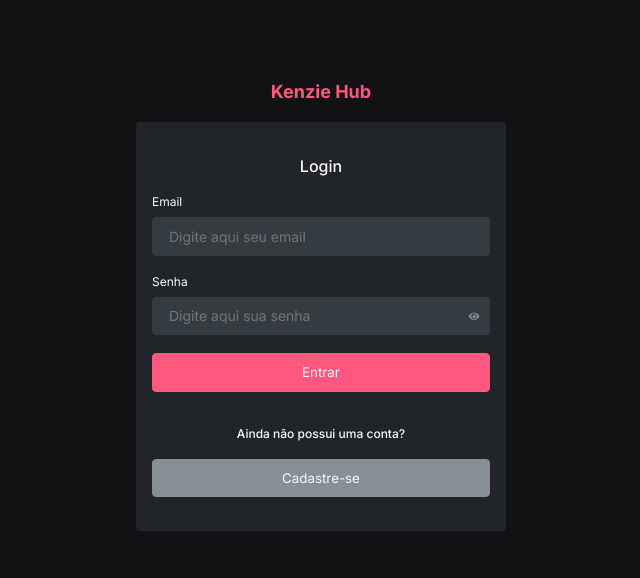
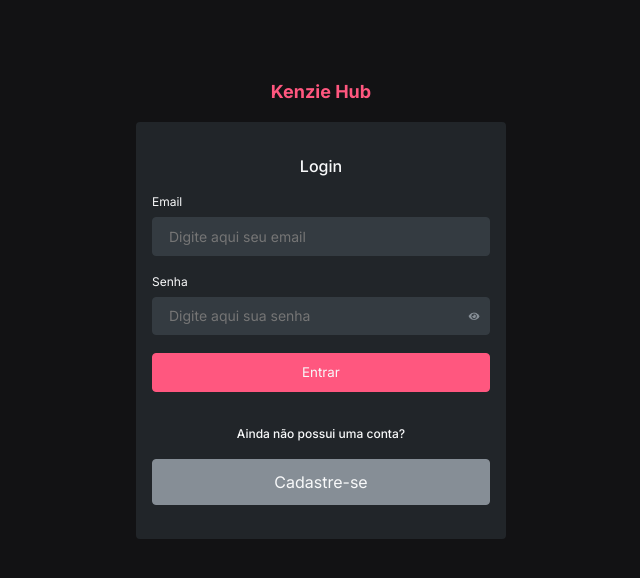
Before and after one commit to ricardocza/react-kenzie-hub, a React (Create React App) app: page / in a window 1280 px wide. Shown: the top 578 px of the page, without its empty margins (319-959 px from the left). Built offline with nearby package versions, Linux system fonts and the light colour scheme; what react-animations would draw is missing.

Commit message:
fix: change button with react Link

```diff
--- a/package.json
+++ b/package.json
@@ -13,7 +13,7 @@
     "react-dom": "^18.2.0",
     "react-hook-form": "^7.40.0",
     "react-router-dom": "^6.4.3",
-    "react-scripts": "5.0.1",
+    "react-scripts": "^5.0.1",
     "react-toastify": "^9.1.1",
     "styled-components": "^5.3.6",
     "web-vitals": "^2.1.0",
--- a/src/components/Header/index.jsx
+++ b/src/components/Header/index.jsx
@@ -1,3 +1,4 @@
+import { Link } from "react-router-dom";
 import { StyledHeader } from "./style";
 
 export const Header = ({ setCurrentRoute, setUserData }) => {
@@ -10,8 +11,9 @@ export const Header = ({ setCurrentRoute, setUserData }) => {
   return (
     <StyledHeader>
       <h1>Kenzie Hub</h1>
-
-      <button onClick={clearStorage}>Voltar</button>
+      <Link onClick={clearStorage} to={"/"}>
+        Voltar
+      </Link>
     </StyledHeader>
   );
 };
--- a/src/components/Header/style.js
+++ b/src/components/Header/style.js
@@ -12,7 +12,10 @@ export const StyledHeader = styled.header`
     margin: 0;
   }
 
-  button {
+  a {
+    display: flex;
+    justify-content: center;
+    align-items: center;
     width: 100%;
     max-width: 100px;
     height: 38.5px;
@@ -22,13 +25,9 @@ export const StyledHeader = styled.header`
     color: var(--color-grey0);
     cursor: pointer;
   }
-  button:hover {
+  a:hover {
     background-color: var(--color-grey2);
     border: 1px solid var(--color-grey2);
     transition: 0.3s;
   }
-
-  a {
-    max-width: 100px;
-  }
 `;
--- a/src/pages/Login/index.jsx
+++ b/src/pages/Login/index.jsx
@@ -90,13 +90,7 @@ export const LoginPage = ({ setCurrentRoute, setUserData, setTechs }) => {
           setCurrentRoute={setCurrentRoute}
         />
         <p>Ainda não possui uma conta?</p>
-        <Button
-          type="button"
-          text="Cadastre-se"
-          color="grey"
-          newRoute="/register"
-          setCurrentRoute={setCurrentRoute}
-        />
+        <Link to={"/register"}>Cadastre-se</Link>
       </StyledLogin>
     </>
   );
--- a/src/pages/Login/sytyle.js
+++ b/src/pages/Login/sytyle.js
@@ -15,4 +15,18 @@ export const StyledLogin = styled.form`
   button + p {
     margin-top: 16px;
   }
+
+  a {
+    background-color: var(--color-grey1);
+    border: 1px solid var(--color-grey1);
+    text-align: center;
+    border-radius: 4px;
+    padding: 12px 0;
+  }
+
+  a:hover {
+    background-color: var(--color-grey2);
+    border: 1px solid var(--color-grey2);
+    transition: 0.3s;
+  }
 `;
```
Also changed, not shown: 2 other files (tests, documents, lock files or other folders).
